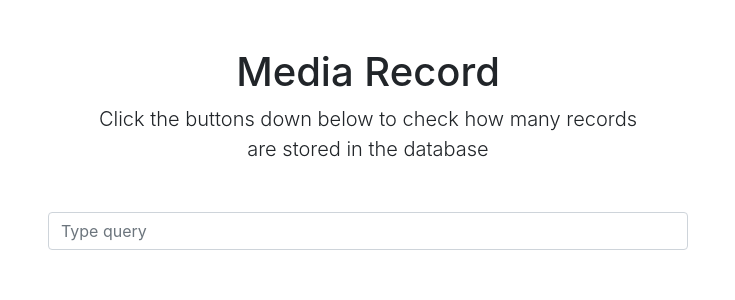
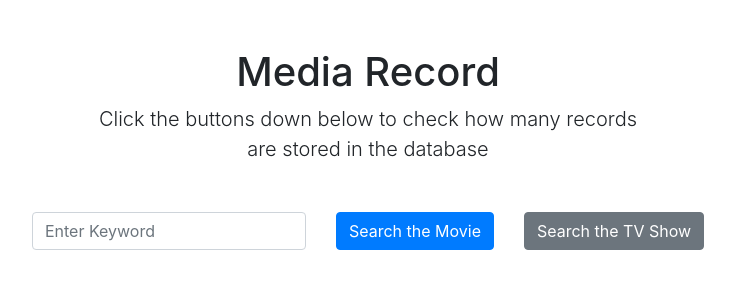
Before and after one commit to lucchesilorenzo/watchwise, a Django app: page /watchwise/ in a window 1280 px wide. Shown: the part 66-366 px from the top of the page, without its empty margins (272-1007 px from the left). Run offline with Django 4.2, Linux system fonts and the light colour scheme.

Commit message:
Added TMDB API and updated the project

```diff
--- a/watchwise_project/watchwise/templates/base.html
+++ b/watchwise_project/watchwise/templates/base.html
@@ -5,6 +5,7 @@
   <head>
     <meta charset="UTF-8" />
     <meta name="viewport" content="width=device-width, initial-scale=1" />
+    <meta http-equiv="X-UA-Compatible" content="IE=edge" />
 
     <link rel="stylesheet" href="https://cdn.jsdelivr.net/npm/bootstrap@4.6.2/dist/css/bootstrap.min.css" />
     <link rel="stylesheet" href="{% static 'styles/logo.css' %}" />
--- a/watchwise_project/watchwise/templates/homepage.html
+++ b/watchwise_project/watchwise/templates/homepage.html
@@ -5,8 +5,16 @@
   <p class="lead">Click the buttons down below to check how many records are stored in the database</p>
 </div>
 
-<div class="form-outline" data-mdb-input-init>
-  <input type="search" id="search-bar" class="form-control" placeholder="Type query" aria-label="Search" style="width: 50%; margin: 0 auto" />
-</div>
+<form action="{% url 'results' %}" method="get" class="row g-3 justify-content-center">
+  <div class="col-auto">
+    <input type="text" class="form-control" placeholder="Enter Keyword" name="q" />
+  </div>
+  <div class="col-auto">
+    <button type="submit" class="btn btn-primary" name="type" value="movie">Search the Movie</button>
+  </div>
+  <div class="col-auto">
+    <button type="submit" class="btn btn-secondary" name="type" value="tv">Search the TV Show</button>
+  </div>
+</form>
 
 {% endblock %}
--- a/watchwise_project/watchwise/urls.py
+++ b/watchwise_project/watchwise/urls.py
@@ -5,4 +5,5 @@ urlpatterns = [
     path('', views.watchwise, name='homepage'),
     path('movie_list', views.movie_list, name='movie_list'),
     path('tv_show_list', views.tv_show_list, name='tv_show_list'),
+    path('results', views.results, name='results'),
 ]
--- a/watchwise_project/watchwise/views.py
+++ b/watchwise_project/watchwise/views.py
@@ -1,8 +1,47 @@
+from .models import Media
 from django.shortcuts import render
-from .models import Media
+import requests
+from django.http import HttpResponse
+from datetime import datetime
+
+# Define the API key for The Movie Database
+TMDB_API_KEY = "05e5be7a518e07b0cdd93bf0e133083a"
 
 def watchwise(request):
     return render(request, 'homepage.html')
+
+# View for the homepage
+def watchwise(request):
+    # Render the homepage template
+    return render(request, 'homepage.html')
+
+# View for movies
+def results(request):
+    # Get the query from the search box
+    query = request.GET.get('q')
+
+    # If the query is not empty
+    if query:
+        # Get the results from the API
+        data = requests.get(f"https://api.themoviedb.org/3/search/{request.GET.get('type')}?api_key={TMDB_API_KEY}&language=en-US&page=1&include_adult=false&query={query}")
+        data = data.json()
+
+        # Convert release_date and first_air_date to just the year
+        for m in data['results']:
+            if 'release_date' in m and m['release_date']:
+                m['release_date'] = datetime.strptime(m['release_date'], '%Y-%m-%d').year
+            if 'first_air_date' in m and m['first_air_date']:
+                m['first_air_date'] = datetime.strptime(m['first_air_date'], '%Y-%m-%d').year
+
+    else:
+        # If the query is empty, return a message
+        return HttpResponse("Please enter a search query")
+
+    # Render the movies template with the data from the API
+    return render(request, 'results.html', {
+        "data": data,
+        "type": request.GET.get("type")
+    })
 
 def movie_list(request):
     movies = Media.objects.filter(media_type=1)
```
Also changed, not shown: watchwise_project/watchwise/templates/results.html (added, +18 -0 lines).
